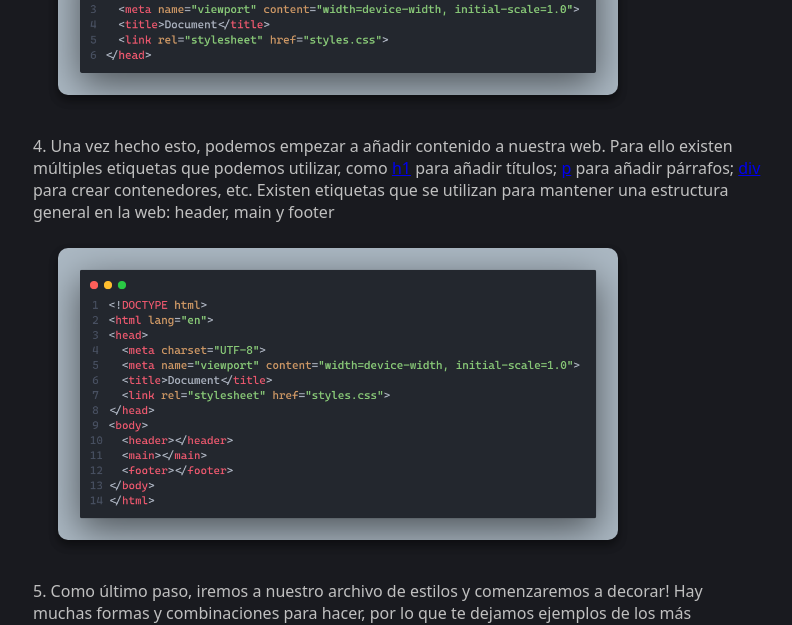
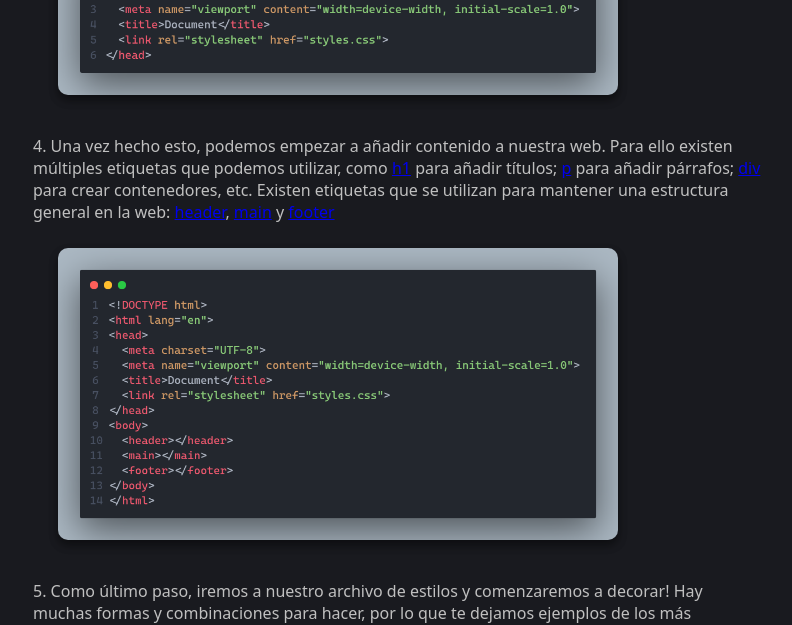
Before and after one commit to IvoJr11/EjercicioListas, a plain HTML site: page index.html in a window 1280 px wide. Shown: the part 1624-2249 px from the top of the page, without its empty margins (242-1034 px from the left). Drawn offline with Linux system fonts and the light colour scheme.

Commit message:
Agregados links para w3s

```diff
--- a/index.html
+++ b/index.html
@@ -50,7 +50,7 @@
         <img src="./assets/link-css.png" alt="Imagen-linkear-css">
       </li>
       <li>
-        Una vez hecho esto, podemos empezar a añadir contenido a nuestra web. Para ello existen múltiples etiquetas que podemos utilizar, como <a href="https://www.w3schools.com/tags/tag_hn.asp">h1</a> para añadir títulos; <a href="https://www.w3schools.com/tags/tag_p.asp">p</a> para añadir párrafos; <a href="https://www.w3schools.com/tags/tag_div.asp">div</a> para crear contenedores, etc. Existen etiquetas que se utilizan para mantener una estructura general en la web: header, main y footer
+        Una vez hecho esto, podemos empezar a añadir contenido a nuestra web. Para ello existen múltiples etiquetas que podemos utilizar, como <a href="https://www.w3schools.com/tags/tag_hn.asp">h1</a> para añadir títulos; <a href="https://www.w3schools.com/tags/tag_p.asp">p</a> para añadir párrafos; <a href="https://www.w3schools.com/tags/tag_div.asp">div</a> para crear contenedores, etc. Existen etiquetas que se utilizan para mantener una estructura general en la web: <a href="https://www.w3schools.com/tags/tag_header.asp">header</a>, <a href="https://www.w3schools.com/tags/tag_main.asp">main</a> y <a href="https://www.w3schools.com/tags/tag_footer.asp">footer</a>
         <img src="./assets/html-struct.png" alt="HTML- estructura básica">
       </li>
       <li>Como último paso, iremos a nuestro archivo de estilos y comenzaremos a decorar! Hay muchas formas y combinaciones para hacer, por lo que te dejamos ejemplos de los más comunes:
```
